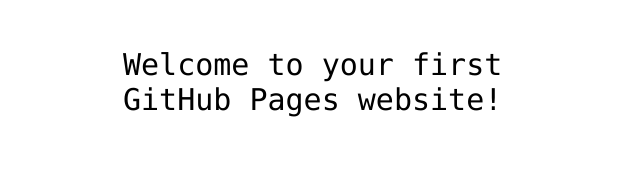
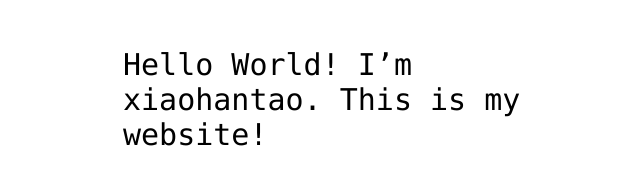
Before and after one commit to xiaohantao/hello-world, a plain HTML site: page index.html in a window 1280 px wide. Shown: the part 341-526 px from the top of the page, without its empty margins (317-957 px from the left). Drawn offline with Linux system fonts and the light colour scheme.

Commit message:
Add my introduction

```diff
--- a/index.html
+++ b/index.html
@@ -12,7 +12,7 @@
 <img src="https://octodex.github.com/images/daftpunktocat-thomas.gif" id="octocat" alt="octocat-gif" />
 
 <!-- Change this code here by copy and pasting your template on line 15 -->
-<p>Welcome to your first GitHub Pages website!</p>
+<p>Hello World! I’m xiaohantao. This is my website!</p>
 
 </body>
 </html>
```
